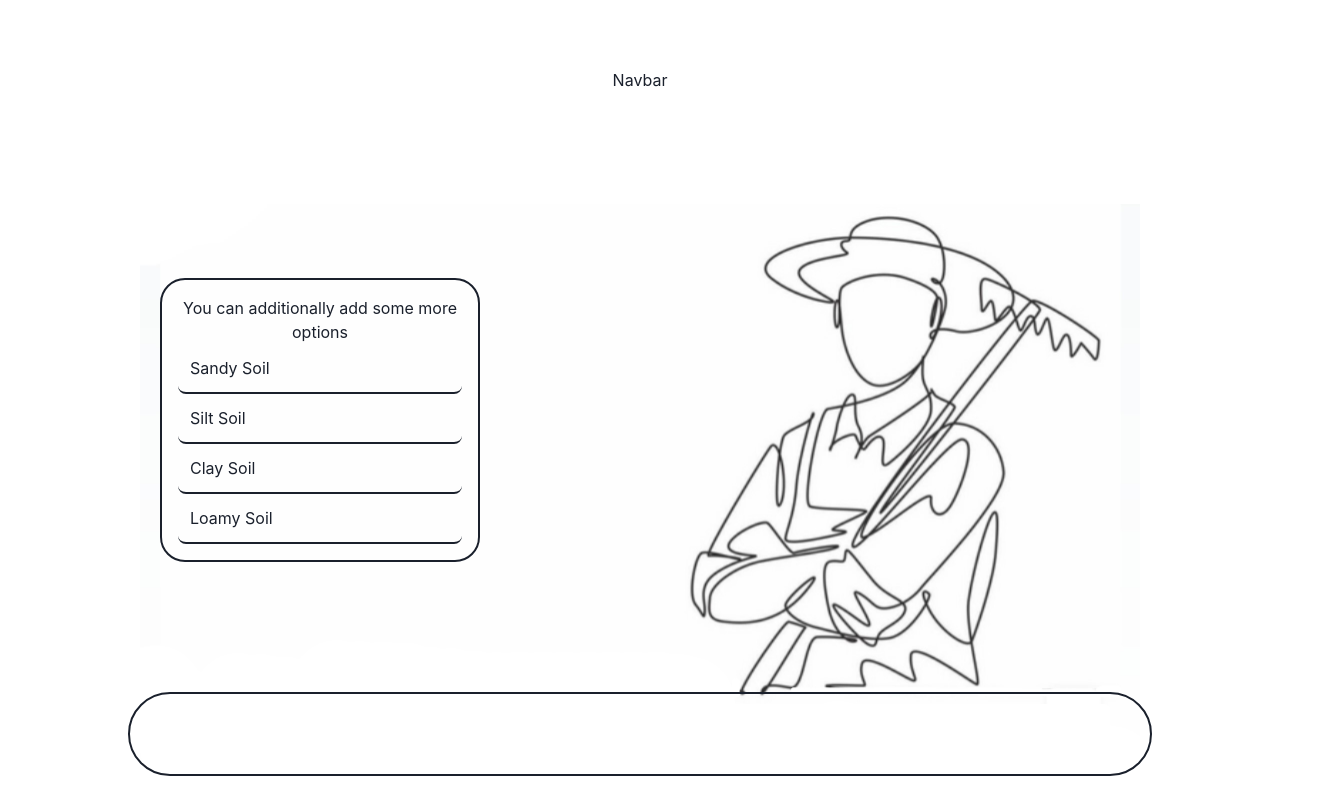
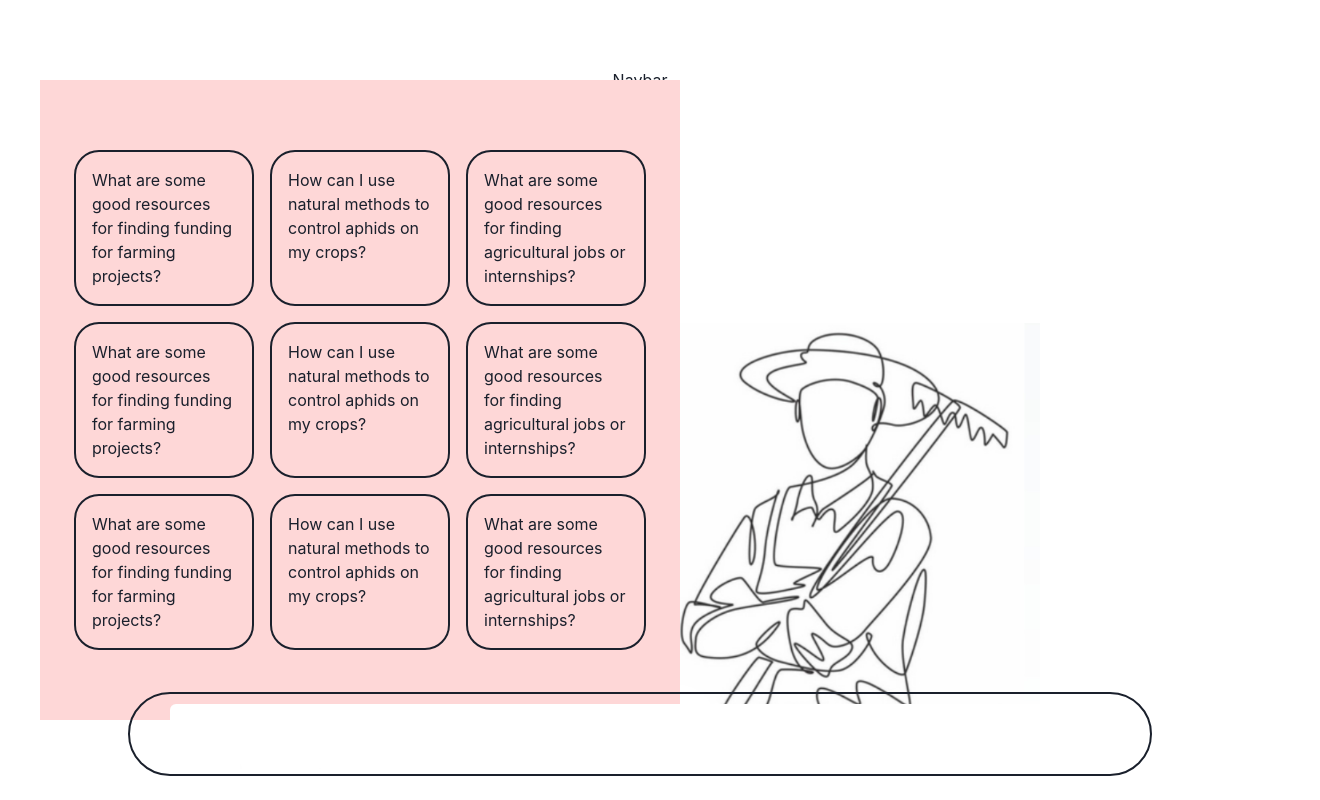
Before and after one commit to adxxtya/IntelliFarm, a Next.js app: page /ask in a window 1280 px wide. Shown: the whole page, 1320 px wide, since content can reach past the window. Built offline with nearby package versions, Linux system fonts and the light colour scheme.

Commit message:
Added random prompts

```diff
--- a/pages/ask.js
+++ b/pages/ask.js
@@ -37,6 +37,66 @@ export default function Ask() {
     setSelectedOption(option);
   };
 
+  const farmerPrompts = [
+    "How can I improve the fertility of my soil?",
+    "What crops are best suited for my climate?",
+    "How can I control pests and diseases in my crops without using harmful chemicals?",
+    "What are the best practices for crop rotation?",
+    "How can I conserve water when irrigating my crops?",
+    "What is the best way to manage weeds on my farm?",
+    "How can I prevent erosion on my fields?",
+    "What are the benefits of using cover crops?",
+    "What is the best way to store and preserve my crops?",
+    "How can I increase my farm's profitability?",
+    "What are some effective marketing strategies for small farms?",
+    "How can I reduce my farm's carbon footprint?",
+    "What are some good resources for finding grants for farming projects?",
+    "How can I get started with organic farming?",
+    "What are some common mistakes to avoid when starting a new farm?",
+    "How can I attract beneficial insects to my crops?",
+    "What are some natural ways to fertilize my soil?",
+    "What are some effective ways to control soil erosion?",
+    "What are some common crop diseases and how can I prevent them?",
+    "How can I use technology to improve my farm's productivity?",
+    "What are some good resources for learning about sustainable farming practices?",
+    "What are some ways to prevent soil compaction?",
+    "How can I ensure the health of my livestock?",
+    "What are some effective ways to control livestock parasites?",
+    "How can I design a farm that maximizes efficiency and productivity?",
+    "How can I make my farm more energy-efficient?",
+    "What are some effective ways to manage farm waste?",
+    "How can I improve my crop yields?",
+    "What are some effective ways to control crop pests?",
+    "How can I ensure the quality of my crops?",
+    "What are some ways to prevent soil erosion on hillsides?",
+    "How can I use natural pest control methods on my farm?",
+    "What are some effective ways to manage weeds in my crops?",
+    "What are some good resources for learning about regenerative farming practices?",
+    "How can I attract pollinators to my crops?",
+    "What are some effective ways to manage irrigation on my farm?",
+    "How can I ensure the safety of my food products?",
+    "What are some good resources for finding agricultural jobs or internships?",
+    "How can I improve the biodiversity on my farm?",
+    "What are some effective ways to manage grazing on my farm?",
+    "How can I use compost to improve my soil?",
+    "What are some ways to prevent soil erosion caused by water?",
+    "How can I improve my farm's soil health?",
+    "What are some effective ways to control deer damage to my crops?",
+    "How can I use green manure to improve my soil?",
+    "What are some effective ways to manage pests in my greenhouse?",
+    "What are some good resources for learning about permaculture practices?",
+    "How can I ensure the quality and safety of my farm equipment?",
+    "What are some effective ways to control bird damage to my crops?",
+    "How can I use crop rotation to improve my soil?",
+    "What are some effective ways to manage irrigation on a slope?",
+    "How can I ensure the health of my bees?",
+    "What are some good resources for finding funding for farming projects?",
+    "How can I improve my farm's biodiversity?",
+    "What are some effective ways to manage manure on my farm?",
+    "How can I use natural methods to control aphids on my crops?",
+  ];
+
+
   return (
     <Box h="100vh" w="100%">
       <Flex
@@ -55,47 +115,159 @@ export default function Ask() {
         alignItems="flex-end"
         position="relative"
       >
-        <Flex position="absolute" left="0" w="100%" h="100%" mb="60px">
-          <Flex w="50%" justifyContent="center" alignItems="center">
+        <Flex position="absolute" left="10" w="100%" h="100%" mb="80px">
+          <Flex
+            w="50%"
+            bg="red.100"
+            justifyContent="center"
+            alignItems="center"
+            direction="column"
+            whiteSpace="normal"
+          >
+            <Flex>
               <Flex
                 border="2px solid"
-              w="50%"
                 h="auto"
                 p={4}
+                m={2}
                 direction="column"
                 borderRadius={25}
                 alignItems="center"
                 justifyContent="space-between"
+                maxW="180px"
+                minW="180px"
               >
-              <Text textAlign="center">
-                {" "}
-                You can additionally add some more options{" "}
-              </Text>
-              {options.map((option) => (
-                <Box
-                  key={option}
-                  sx={{
-                    borderBottom: "2px solid",
-                    borderRadius: "8",
-                    padding: "3",
-                    width: "100%",
-                    cursor: "pointer",
-                    backgroundColor:
-                      selectedOption === option ? "gray.200" : "transparent",
-                  }}
-                  py={2}
-                  onClick={() => handleOptionClick(option)}
+                What are some good resources for finding funding for farming
+                projects?
+              </Flex>
+              <Flex
+                border="2px solid"
+                h="auto"
+                p={4}
+                m={2}
+                direction="column"
+                borderRadius={25}
+                alignItems="center"
+                justifyContent="space-between"
+                maxW="180px"
+                minW="180px"
               >
-                  <Text>{option}</Text>
-                </Box>
-              ))}
+                How can I use natural methods to control aphids on my crops?
+              </Flex>
+              <Flex
+                border="2px solid"
+                h="auto"
+                p={4}
+                m={2}
+                direction="column"
+                borderRadius={25}
+                alignItems="center"
+                justifyContent="space-between"
+                maxW="180px"
+                minW="180px"
+              >
+                What are some good resources for finding agricultural jobs or
+                internships?
+              </Flex>
+            </Flex>
+            <Flex>
+              <Flex
+                border="2px solid"
+                h="auto"
+                p={4}
+                m={2}
+                direction="column"
+                borderRadius={25}
+                alignItems="center"
+                justifyContent="space-between"
+                maxW="180px"
+                minW="180px"
+              >
+                What are some good resources for finding funding for farming
+                projects?
+              </Flex>
+              <Flex
+                border="2px solid"
+                h="auto"
+                p={4}
+                m={2}
+                direction="column"
+                borderRadius={25}
+                alignItems="center"
+                justifyContent="space-between"
+                maxW="180px"
+                minW="180px"
+              >
+                How can I use natural methods to control aphids on my crops?
+              </Flex>
+              <Flex
+                border="2px solid"
+                h="auto"
+                p={4}
+                m={2}
+                direction="column"
+                borderRadius={25}
+                alignItems="center"
+                justifyContent="space-between"
+                maxW="180px"
+                minW="180px"
+              >
+                What are some good resources for finding agricultural jobs or
+                internships?
+              </Flex>
+            </Flex>
+            <Flex>
+              <Flex
+                border="2px solid"
+                h="auto"
+                p={4}
+                m={2}
+                direction="column"
+                borderRadius={25}
+                alignItems="center"
+                justifyContent="space-between"
+                maxW="180px"
+                minW="180px"
+              >
+                What are some good resources for finding funding for farming
+                projects?
+              </Flex>
+              <Flex
+                border="2px solid"
+                h="auto"
+                p={4}
+                m={2}
+                direction="column"
+                borderRadius={25}
+                alignItems="center"
+                justifyContent="space-between"
+                maxW="180px"
+                minW="180px"
+              >
+                How can I use natural methods to control aphids on my crops?
+              </Flex>
+              <Flex
+                border="2px solid"
+                h="auto"
+                p={4}
+                m={2}
+                direction="column"
+                borderRadius={25}
+                alignItems="center"
+                justifyContent="space-between"
+                maxW="180px"
+                minW="180px"
+              >
+                What are some good resources for finding agricultural jobs or
+                internships?
+              </Flex>
             </Flex>
           </Flex>
         </Flex>
         <Image
           src="/assets/farmer-black-white-3.jpg"
-          width={1000}
-          height={1000}
+          width={800}
+          height={800}
           alt="farmer"
         />
         <Flex position="absolute" w="100%" justifyContent="center" bottom={6}>
```
Lines whose indentation alone changed are shown as unchanged.
